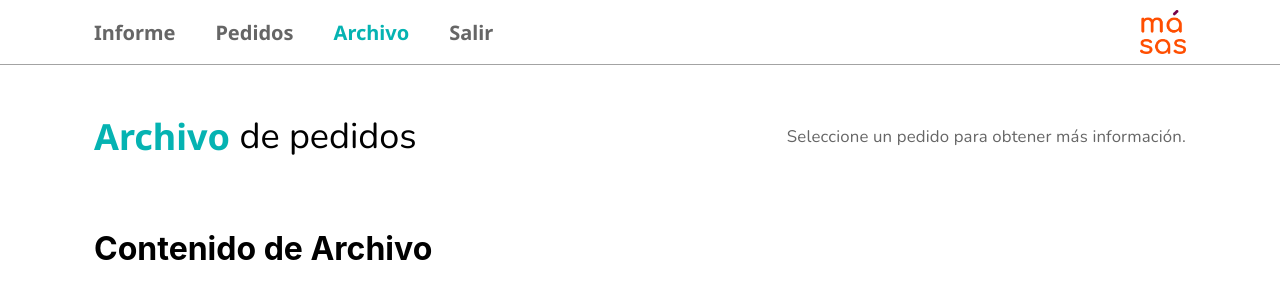
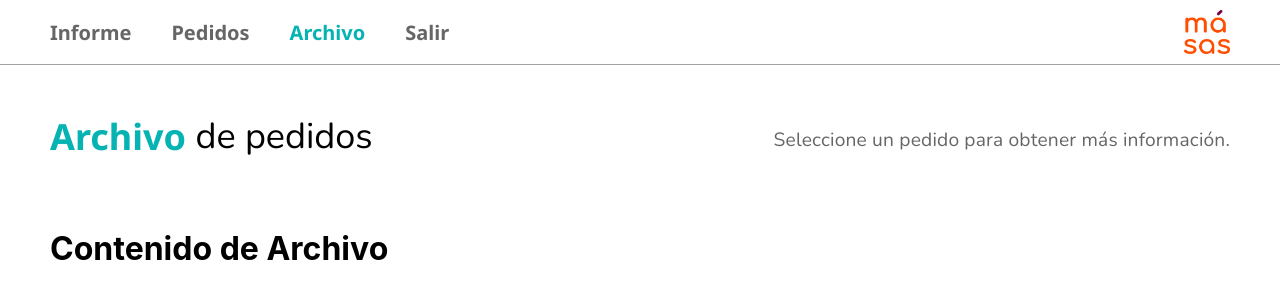
Before and after one commit to masasorganization/masas-web, a React (Create React App) app: page /registry in a window 1280 px wide. Shown: the top 300 px of the page. Built offline with nearby package versions, Linux system fonts and the light colour scheme.

Commit message:
Main interface upgraded

```diff
--- a/src/Layouts/LayoutOrdersC.jsx
+++ b/src/Layouts/LayoutOrdersC.jsx
@@ -1,7 +1,7 @@
 import * as React from 'react'
 import AdminNavbar from '../components/admin/AdminNavbar'
 import Box from '@mui/material/Box'
-import SmartTitle from 'components/admin/SmartTitle'
+import MainTitle from 'components/admin/MainTitle'
 import { vendedor } from '../components/admin/navigationData'
 import Typography from '@mui/material/Typography'
 
@@ -27,14 +27,12 @@ export default function LayoutSalesR({ children }) {
         {/* Contenedor principal */}
         <Box sx={{ ...contenedorSuperior }}>
           {/* Cuadro que contiene a los titlos */}
-          <Box sx={{ ...contenedorTitulos }}>
-            <SmartTitle
-              body={'Gestión de '}
-              bold={'pedidos'}
-              order={''}
-              color={''}
-            />
-          </Box>
+          <MainTitle
+            cuerpo={'Gestión de '}
+            resaltado={'pedidos'}
+            posicion={'normal'}
+            color={'secundario'}
+          />
           {/* Cuadro que contiene a los botones */}
           <Box sx={{ ...contenedorBotones }}>
             {/* <Button variant='contained' sx={{ ...botonPrimario }}>
@@ -53,8 +51,8 @@ export default function LayoutSalesR({ children }) {
 
 const pantallaCompleta = {
   px: {
-    md: '94px',
-    xs: '18px'
+    xs: '18px',
+    md: '50px'
   }
 }
 
@@ -65,12 +63,6 @@ const contenedorSuperior = {
   height: { xs: '55px', md: '143px' },
   width: '100%',
   mt: { xs: '10px', md: 0 }
-}
-
-const contenedorTitulos = {
-  display: 'flex',
-  flexDirection: 'row',
-  alignItems: 'center'
 }
 
 const contenedorBotones = {
@@ -87,8 +79,9 @@ const textoComplementario = {
   textTransform: 'none',
   fontFamily: 'Nunito, sans-serif',
   fontWeight: 300,
-  fontSize: { xs: '0.875rem', md: '1.05rem' },
+  fontSize: { xs: '0.875rem', md: '1.20rem' },
   color: '#666666',
+  pt: { xs: 0, md: '7px' },
   '&:hover': {
     color: '#000000'
   }
--- a/src/Layouts/LayoutProductM.jsx
+++ b/src/Layouts/LayoutProductM.jsx
@@ -2,7 +2,7 @@ import * as React from 'react'
 import AdminNavbar from '../components/admin/AdminNavbar'
 import Box from '@mui/material/Box'
 import Button from '@mui/material/Button'
-import SmartTitle from 'components/admin/SmartTitle'
+import MainTitle from 'components/admin/MainTitle'
 import { administrador } from '../components/admin/navigationData'
 
 export default function LayoutProdMan({ children }) {
@@ -27,14 +27,12 @@ export default function LayoutProdMan({ children }) {
         {/* Contenedor principal */}
         <Box sx={{ ...contenedorSuperior }}>
           {/* Cuadro que contiene a los titlos */}
-          <Box sx={{ ...contenedorTitulos }}>
-            <SmartTitle
-              body={'Gestión de '}
-              bold={'productos'}
-              order={''}
-              color={'principal'}
-            />
-          </Box>
+          <MainTitle
+            cuerpo={'Gestión de '}
+            resaltado={'productos'}
+            posicion={'normal'}
+            color={'principal'}
+          />
           {/* Cuadro que contiene a los botones */}
           <Box sx={{ ...contenedorBotones }}>
             <Button variant='contained' sx={{ ...botonSecundario }}>
@@ -53,8 +51,8 @@ export default function LayoutProdMan({ children }) {
 
 const pantallaCompleta = {
   px: {
-    md: '94px',
-    xs: '18px'
+    xs: '18px',
+    md: '50px'
   }
 }
 
@@ -65,12 +63,6 @@ const contenedorSuperior = {
   height: { xs: '55px', md: '143px' },
   width: '100%',
   mt: { xs: '10px', md: 0 }
-}
-
-const contenedorTitulos = {
-  display: 'flex',
-  flexDirection: 'row',
-  alignItems: 'center'
 }
 
 const contenedorBotones = {
--- a/src/Layouts/LayoutRegistry.jsx
+++ b/src/Layouts/LayoutRegistry.jsx
@@ -1,7 +1,7 @@
 import * as React from 'react'
 import AdminNavbar from '../components/admin/AdminNavbar'
 import Box from '@mui/material/Box'
-import SmartTitle from 'components/admin/SmartTitle'
+import MainTitle from 'components/admin/MainTitle'
 import { vendedor } from '../components/admin/navigationData'
 import Typography from '@mui/material/Typography'
 
@@ -27,14 +27,12 @@ export default function LayoutSalesR({ children }) {
         {/* Contenedor principal */}
         <Box sx={{ ...contenedorSuperior }}>
           {/* Cuadro que contiene a los titlos */}
-          <Box sx={{ ...contenedorTitulos }}>
-            <SmartTitle
-              body={'de pedidos'}
-              bold={'Archivo '}
-              order={'invertido'}
-              color={''}
-            />
-          </Box>
+          <MainTitle
+            cuerpo={'de pedidos'}
+            resaltado={'Archivo '}
+            posicion={'invertido'}
+            color={'secundario'}
+          />
           {/* Cuadro que contiene a los botones */}
           <Box sx={{ ...contenedorBotones }}>
             {/* <Button variant='contained' sx={{ ...botonPrimario }}>
@@ -53,8 +51,8 @@ export default function LayoutSalesR({ children }) {
 
 const pantallaCompleta = {
   px: {
-    md: '94px',
-    xs: '18px'
+    xs: '18px',
+    md: '50px'
   }
 }
 
@@ -65,12 +63,6 @@ const contenedorSuperior = {
   height: { xs: '55px', md: '143px' },
   width: '100%',
   mt: { xs: '10px', md: 0 }
-}
-
-const contenedorTitulos = {
-  display: 'flex',
-  flexDirection: 'row',
-  alignItems: 'center'
 }
 
 const contenedorBotones = {
@@ -87,8 +79,9 @@ const textoComplementario = {
   textTransform: 'none',
   fontFamily: 'Nunito, sans-serif',
   fontWeight: 300,
-  fontSize: { xs: '0.875rem', md: '1.05rem' },
+  fontSize: { xs: '0.875rem', md: '1.20rem' },
   color: '#666666',
+  pt: { xs: 0, md: '7px' },
   '&:hover': {
     color: '#000000'
   }
--- a/src/Layouts/LayoutReport.jsx
+++ b/src/Layouts/LayoutReport.jsx
@@ -1,7 +1,7 @@
 import * as React from 'react'
 import AdminNavbar from '../components/admin/AdminNavbar'
 import Box from '@mui/material/Box'
-import SmartTitle from 'components/admin/SmartTitle'
+import { styled } from '@mui/material/styles'
 import { vendedor } from '../components/admin/navigationData'
 
 export default function LayoutSalesR({ children }) {
@@ -27,12 +27,8 @@ export default function LayoutSalesR({ children }) {
         <Box sx={{ ...contenedorSuperior }}>
           {/* Cuadro que contiene a los titlos */}
           <Box sx={{ ...contenedorTitulos }}>
-            <SmartTitle
-              body={'del día'}
-              bold={'Informe '}
-              order={'invertido'}
-              color={''}
-            />
+            <Cuerpo sx={{ ...tituloCuerpo }}>{'del día'}</Cuerpo>
+            <Resaltado sx={{ ...tituloResaltado }}>{'Informe '}</Resaltado>
           </Box>
         </Box>
         {children}
@@ -41,10 +37,14 @@ export default function LayoutSalesR({ children }) {
   )
 }
 
+// Componentes de Texto
+const Resaltado = styled('p')``
+const Cuerpo = styled('p')``
+
 const pantallaCompleta = {
   px: {
-    md: '94px',
-    xs: '18px'
+    xs: '18px',
+    md: '50px'
   }
 }
 
@@ -59,8 +59,27 @@ const contenedorSuperior = {
 
 const contenedorTitulos = {
   display: 'flex',
-  flexDirection: 'row',
-  alignItems: 'center'
+  flexDirection: 'row-reverse',
+  alignItems: 'center',
+  justifyContent: 'center'
+}
+
+const tituloCuerpo = {
+  fontFamily: 'Nunito, sans-serif',
+  fontWeight: 300,
+  fontSize: { xs: '1.75rem', md: '2.25rem' },
+  whiteSpace: 'pre-wrap',
+  pt: '4.5px',
+  m: 0
+}
+
+const tituloResaltado = {
+  fontFamily: 'Noto Sans, sans-serif',
+  fontWeight: 700,
+  fontSize: { xs: '1.75rem', md: '2.25rem' },
+  color: '#05B3B2',
+  whiteSpace: 'pre-wrap',
+  m: 0
 }
 
 // Logica del padre para la barra de navegación
--- a/src/Layouts/LayoutSalesR.jsx
+++ b/src/Layouts/LayoutSalesR.jsx
@@ -2,7 +2,7 @@ import * as React from 'react'
 import AdminNavbar from '../components/admin/AdminNavbar'
 import Box from '@mui/material/Box'
 import Button from '@mui/material/Button'
-import SmartTitle from 'components/admin/SmartTitle'
+import MainTitle from 'components/admin/MainTitle'
 import { administrador } from '../components/admin/navigationData'
 
 export default function LayoutSalesR({ children }) {
@@ -27,14 +27,12 @@ export default function LayoutSalesR({ children }) {
         {/* Contenedor principal */}
         <Box sx={{ ...contenedorSuperior }}>
           {/* Cuadro que contiene a los titlos */}
-          <Box sx={{ ...contenedorTitulos }}>
-            <SmartTitle
-              body={'Gestión de '}
-              bold={'cifras'}
-              order={''}
-              color={''}
-            />
-          </Box>
+          <MainTitle
+            cuerpo={'Gestión de '}
+            resaltado={'cifras'}
+            posicion={'normal'}
+            color={'secundario'}
+          />
           {/* Cuadro que contiene a los botones */}
           <Box sx={{ ...contenedorBotones }}>
             <Button variant='contained' sx={{ ...botonPrimario }}>
@@ -50,8 +48,8 @@ export default function LayoutSalesR({ children }) {
 
 const pantallaCompleta = {
   px: {
-    md: '94px',
-    xs: '18px'
+    xs: '18px',
+    md: '50px'
   }
 }
 
@@ -62,12 +60,6 @@ const contenedorSuperior = {
   height: { xs: '55px', md: '143px' },
   width: '100%',
   mt: { xs: '10px', md: 0 }
-}
-
-const contenedorTitulos = {
-  display: 'flex',
-  flexDirection: 'row',
-  alignItems: 'center'
 }
 
 const contenedorBotones = {
--- a/src/Layouts/LayoutSellerM.jsx
+++ b/src/Layouts/LayoutSellerM.jsx
@@ -2,7 +2,7 @@ import * as React from 'react'
 import AdminNavbar from '../components/admin/AdminNavbar'
 import Box from '@mui/material/Box'
 import Button from '@mui/material/Button'
-import SmartTitle from 'components/admin/SmartTitle'
+import MainTitle from 'components/admin/MainTitle'
 import { administrador } from '../components/admin/navigationData'
 
 export default function LayoutProdMan({ children }) {
@@ -27,14 +27,12 @@ export default function LayoutProdMan({ children }) {
         {/* Contenedor principal */}
         <Box sx={{ ...contenedorSuperior }}>
           {/* Cuadro que contiene a los titlos */}
-          <Box sx={{ ...contenedorTitulos }}>
-            <SmartTitle
-              body={'Gestión de '}
-              bold={'cuentas'}
-              order={''}
-              color={'principal'}
-            />
-          </Box>
+          <MainTitle
+            cuerpo={'Gestión de '}
+            resaltado={'cuentas'}
+            posicion={'normal'}
+            color={'principal'}
+          />
           {/* Cuadro que contiene a los botones */}
           <Box sx={{ ...contenedorBotones }}>
             <Button variant='contained' sx={{ ...botonPrimario }}>
@@ -50,8 +48,8 @@ export default function LayoutProdMan({ children }) {
 
 const pantallaCompleta = {
   px: {
-    md: '94px',
-    xs: '18px'
+    xs: '18px',
+    md: '50px'
   }
 }
 
@@ -62,12 +60,6 @@ const contenedorSuperior = {
   height: { xs: '55px', md: '143px' },
   width: '100%',
   mt: { xs: '10px', md: 0 }
-}
-
-const contenedorTitulos = {
-  display: 'flex',
-  flexDirection: 'row',
-  alignItems: 'center'
 }
 
 const contenedorBotones = {
--- a/src/components/admin/AdminNavbar.jsx
+++ b/src/components/admin/AdminNavbar.jsx
@@ -120,7 +120,7 @@ const contenedorBarra = {
   display: 'flex',
   justifyContent: 'space-between',
   px: {
-    md: '94px',
+    md: '50px',
     xs: '18px'
   },
   height: {
@@ -137,7 +137,8 @@ const contenedorNavegacion = {
 
 const contenedorIcono = {
   display: { xs: 'flex', md: 'none' },
-  p: 0
+  p: 0,
+  mr: '16px'
 }
 
 const icono = {
--- /dev/null
+++ b/src/components/admin/MainTitle.jsx
@@ -0,0 +1,64 @@
+import { styled } from '@mui/material/styles'
+import Box from '@mui/material/Box'
+
+export default function SmartTitle({ cuerpo, resaltado, posicion, color }) {
+  let textOrder = posicion
+  let textColor = color
+
+  let colorResaltado = ''
+
+  if (textColor === 'principal') {
+    colorResaltado = '#FF823B'
+  } else if (textColor === 'secundario') {
+    colorResaltado = '#05B3B2'
+  } else {
+    console.log('Error de color: debe introducir "principal" o "secundario"')
+  }
+
+  let orientacionTitulo = ''
+
+  if (textOrder === 'normal') {
+    orientacionTitulo = 'row'
+  } else if (textOrder === 'invertido') {
+    orientacionTitulo = 'row-reverse'
+  } else {
+    console.log('Error de orientación: debe introducir "normal" o "invertido"')
+  }
+
+  const tituloResaltado = {
+    fontFamily: 'Noto Sans, sans-serif',
+    fontWeight: 700,
+    fontSize: { xs: '1.125rem', md: '2.25rem' },
+    color: colorResaltado,
+    whiteSpace: 'pre-wrap',
+    m: 0
+  }
+
+  const contenedorTitulos = {
+    display: 'flex',
+    flexDirection: orientacionTitulo,
+    alignItems: 'center',
+    justifyContent: 'left'
+  }
+
+  return (
+    <>
+      <Box sx={{ ...contenedorTitulos }}>
+        <Cuerpo sx={{ ...tituloCuerpo }}>{[cuerpo]}</Cuerpo>
+        <Resaltado sx={{ ...tituloResaltado }}>{[resaltado]}</Resaltado>
+      </Box>
+    </>
+  )
+}
+
+// Componentes de Texto
+const Resaltado = styled('p')``
+const Cuerpo = styled('p')``
+
+const tituloCuerpo = {
+  fontFamily: 'Nunito, sans-serif',
+  fontWeight: 300,
+  fontSize: { xs: '1.125rem', md: '2.25rem' },
+  whiteSpace: 'pre-wrap',
+  m: 0
+}
--- a/src/components/admin/SmartTitle.jsx
+++ /dev/null
@@ -1,68 +0,0 @@
-import { styled } from '@mui/material/styles'
-
-export default function SmartTitle(props) {
-  let textOrder = props.order
-  let titleBody = props.body
-  let titleBold = props.bold
-  let textColor = props.color
-
-  const colorPrincipal = {
-    color: '#FF823B'
-  }
-
-  const colorSecundario = {
-    color: '#05B3B2'
-  }
-
-  const tituloResaltado = {
-    fontFamily: 'Noto Sans, sans-serif',
-    fontWeight: 700,
-    fontSize: { xs: '1.125rem', md: '2.25rem' },
-    color: textColor ? colorPrincipal : colorSecundario,
-    whiteSpace: 'pre-wrap',
-    m: 0
-  }
-
-  function TitleComponent() {
-    if (textOrder === 'invertido') {
-      return OrderTwo()
-    } else {
-      return OrderOne()
-    }
-  }
-
-  return (
-    <>
-      <TitleComponent />
-    </>
-  )
-
-  function OrderOne() {
-    return (
-      <>
-        <Cuerpo sx={{ ...tituloCuerpo }}>{titleBody}</Cuerpo>
-        <Resaltado sx={{ ...tituloResaltado }}>{titleBold}</Resaltado>
-      </>
-    )
-  }
-  function OrderTwo() {
-    return (
-      <>
-        <Resaltado sx={{ ...tituloResaltado }}>{titleBold}</Resaltado>
-        <Cuerpo sx={{ ...tituloCuerpo }}>{titleBody}</Cuerpo>
-      </>
-    )
-  }
-}
-
-// Componentes de Texto
-const Resaltado = styled('p')``
-const Cuerpo = styled('p')``
-
-const tituloCuerpo = {
-  fontFamily: 'Nunito, sans-serif',
-  fontWeight: 300,
-  fontSize: { xs: '1.125rem', md: '2.25rem' },
-  whiteSpace: 'pre-wrap',
-  m: 0
-}
```
